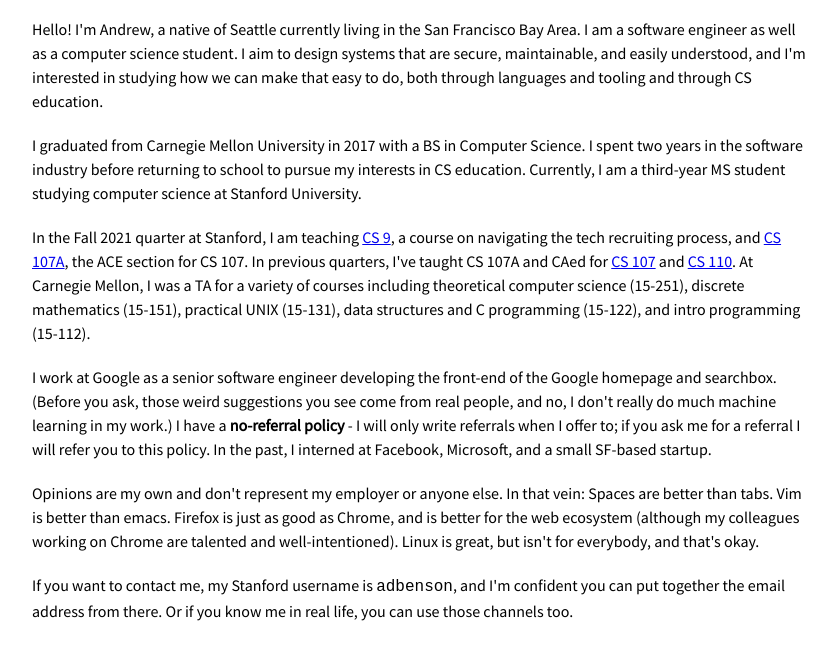
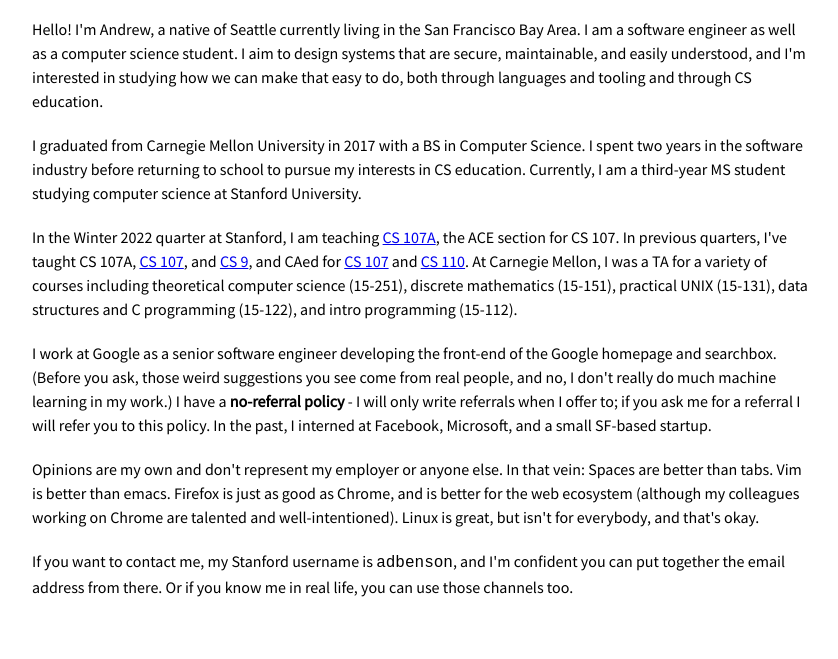
Before and after one commit to anbenson/anbenson.github.io, a plain HTML site: page index.html in a window 1280 px wide. Shown: the part 267-926 px from the top of the page, without its empty margins (218-1056 px from the left). Drawn offline with Linux system fonts and the light colour scheme.

Commit message:
Update website for Winter 2022

```diff
--- a/index.html
+++ b/index.html
@@ -40,11 +40,11 @@
           I am a third-year MS student studying computer science at Stanford
           University.</p>
 
-          <p>In the Fall 2021 quarter at Stanford, I am teaching
-          <a href="https://cs9.stanford.edu">CS 9</a>, a course on navigating
-          the tech recruiting process, and
+          <p>In the Winter 2022 quarter at Stanford, I am teaching
           <a href="https://cs107a.stanford.edu">CS 107A</a>, the ACE section for
-          CS 107. In previous quarters, I've taught CS 107A and CAed for
+          CS 107. In previous quarters, I've taught CS 107A,
+          <a href="https://cs107.stanford.edu">CS 107</a>, and
+          <a href="https://cs9.stanford.edu">CS 9</a>, and CAed for
           <a href="https://cs107.stanford.edu">CS 107</a> and
           <a href="https://cs110.stanford.edu">CS 110</a>. At Carnegie Mellon, I
           was a TA for a variety of courses including theoretical computer
```
